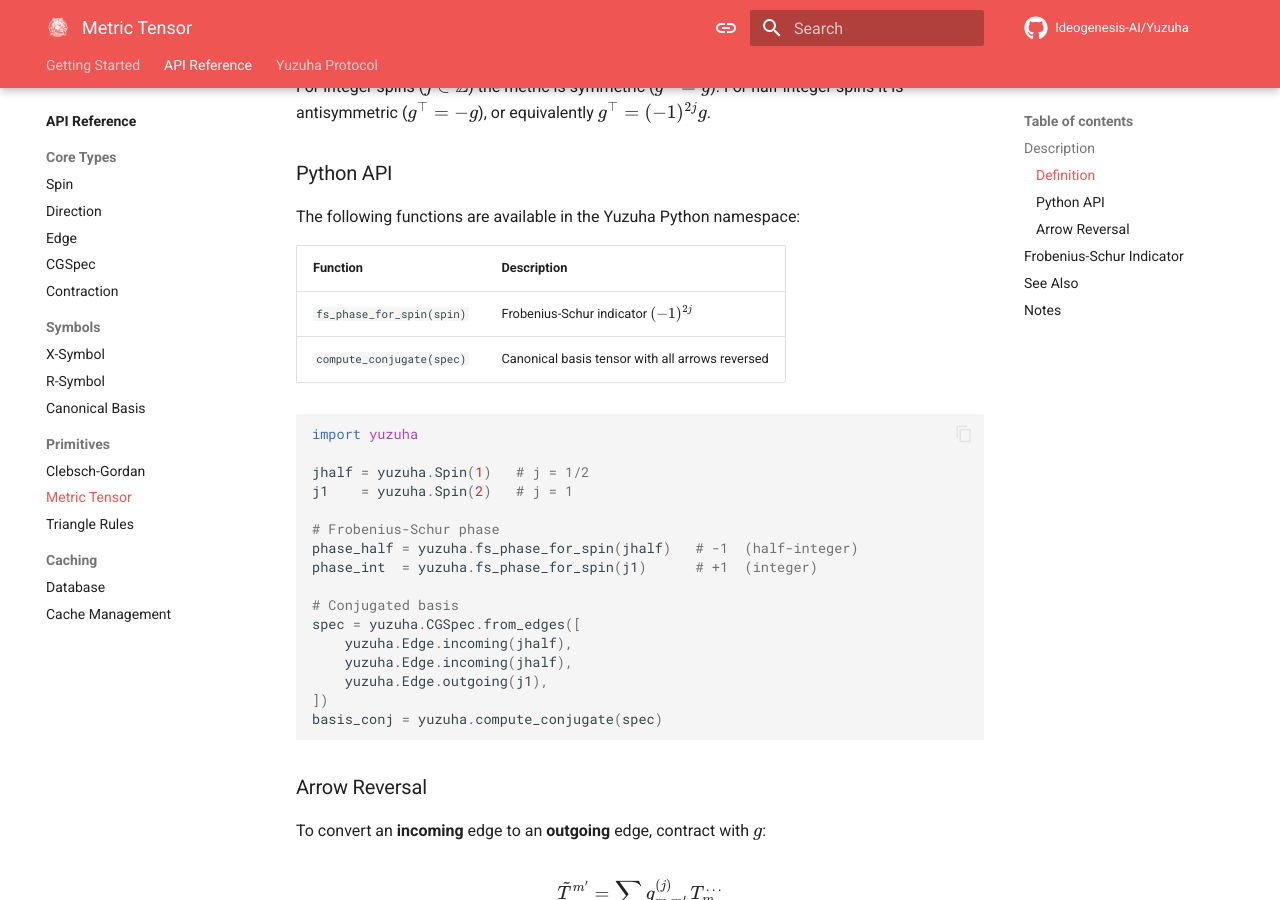
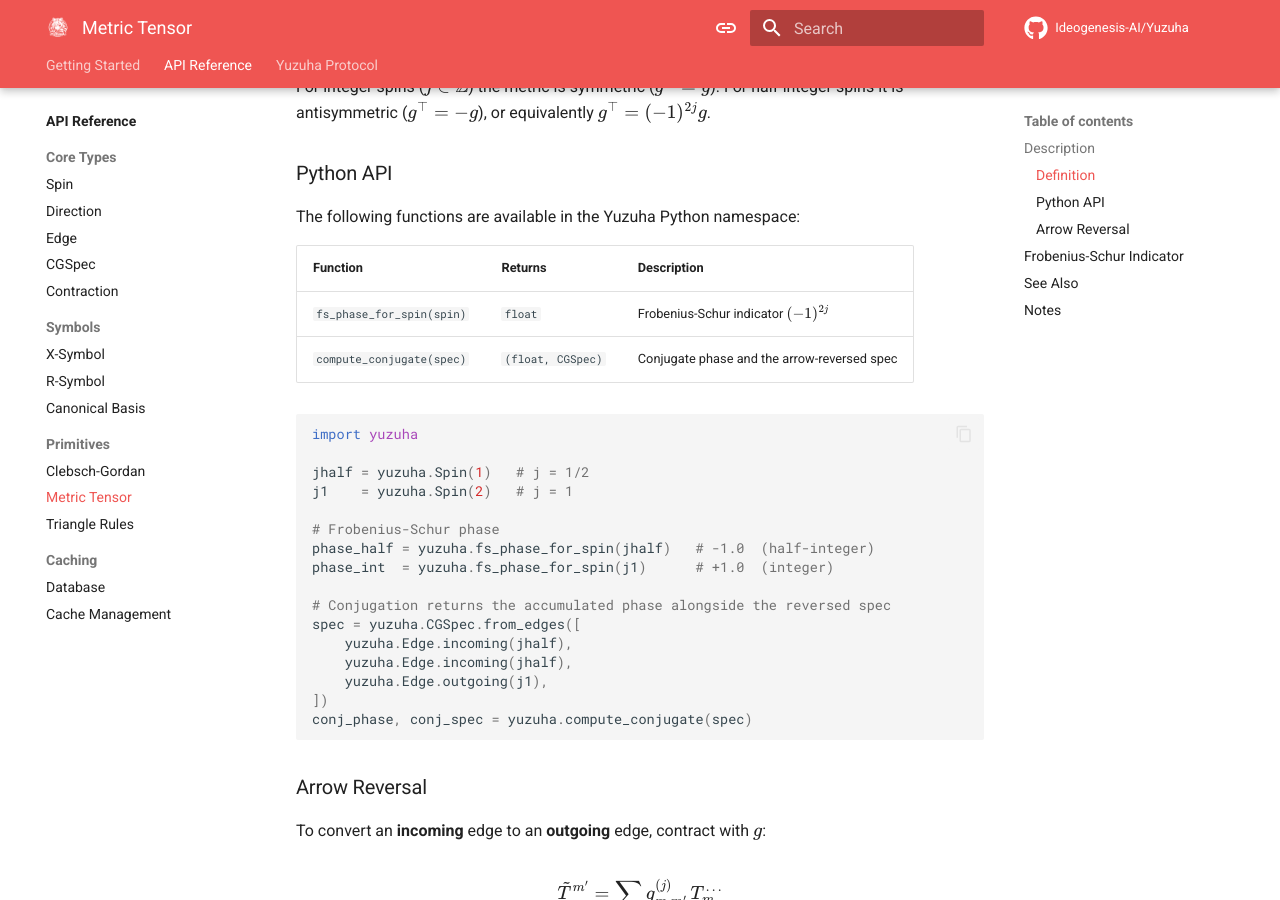
Before and after one commit to Ideogenesis-AI/Yuzuha, an MkDocs documentation site: the page built from docs/api/primitives/metric.md, in a window 1280 px wide and 900 px high, scrolled down 750 px. Built offline with MkDocs 1.6.1 and Material for MkDocs 9.7.7, drawn with Linux system fonts in a browser that asks for light colours; comment, search, counter and statistics services are not loaded.

Commit message:
Correct the return of compute_conjugate and the scope of the coefficient cache
The metric page presented compute_conjugate as returning a conjugated basis tensor, so its
example bound a single name to what is really a pair of the accumulated phase and the
arrow-reversed spec, and gave the Frobenius-Schur phases as integers where the binding
returns floats. Also corrected the description of the Clebsch-Gordan memo cache, which is
a process-global map behind a mutex rather than the thread-local store described, and so is
shared by every thread instead of being rebuilt per thread.

````diff
--- a/docs/api/primitives/metric.md
+++ b/docs/api/primitives/metric.md
@@ -26,10 +26,10 @@ half-integer spins it is antisymmetric (\(g^\top = -g\)), or equivalently \(g^\t
 
 The following functions are available in the Yuzuha Python namespace:
 
-| Function | Description |
-|----------|-------------|
-| `fs_phase_for_spin(spin)` | Frobenius-Schur indicator \((-1)^{2j}\) |
-| `compute_conjugate(spec)` | Canonical basis tensor with all arrows reversed |
+| Function | Returns | Description |
+|----------|---------|-------------|
+| `fs_phase_for_spin(spin)` | `float` | Frobenius-Schur indicator \((-1)^{2j}\) |
+| `compute_conjugate(spec)` | `(float, CGSpec)` | Conjugate phase and the arrow-reversed spec |
 
 ```python
 import yuzuha
@@ -38,16 +38,16 @@ jhalf = yuzuha.Spin(1)   # j = 1/2
 j1    = yuzuha.Spin(2)   # j = 1
 
 # Frobenius-Schur phase
-phase_half = yuzuha.fs_phase_for_spin(jhalf)   # -1  (half-integer)
-phase_int  = yuzuha.fs_phase_for_spin(j1)      # +1  (integer)
+phase_half = yuzuha.fs_phase_for_spin(jhalf)   # -1.0  (half-integer)
+phase_int  = yuzuha.fs_phase_for_spin(j1)      # +1.0  (integer)
 
-# Conjugated basis
+# Conjugation returns the accumulated phase alongside the reversed spec
 spec = yuzuha.CGSpec.from_edges([
     yuzuha.Edge.incoming(jhalf),
     yuzuha.Edge.incoming(jhalf),
     yuzuha.Edge.outgoing(j1),
 ])
-basis_conj = yuzuha.compute_conjugate(spec)
+conj_phase, conj_spec = yuzuha.compute_conjugate(spec)
 ```
 
 ### Arrow Reversal
````
Also changed, not shown: docs/api/primitives/cg.md (+1 -1 lines), docs/api/primitives/triangle.md (+1 -1 lines).
